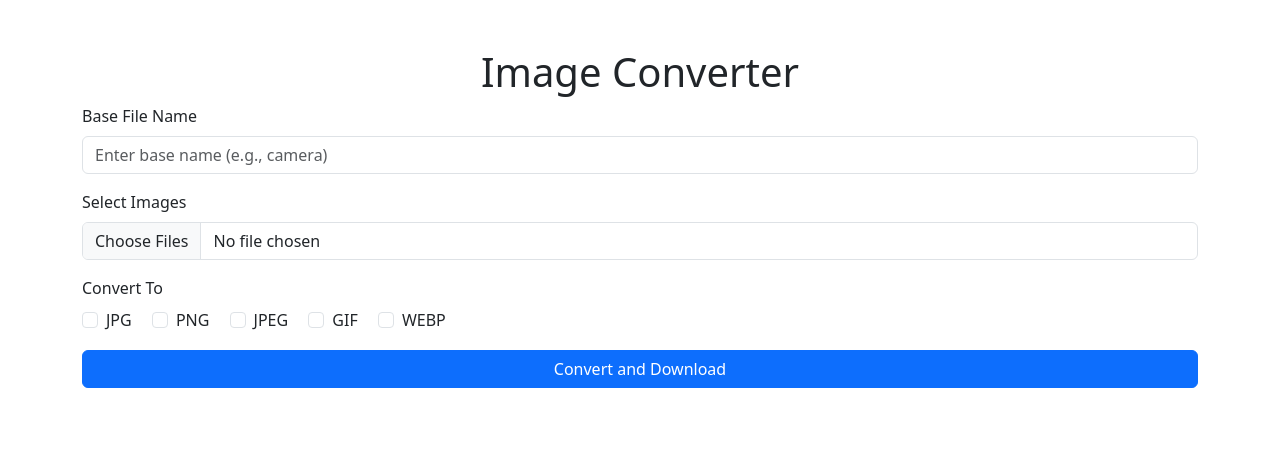
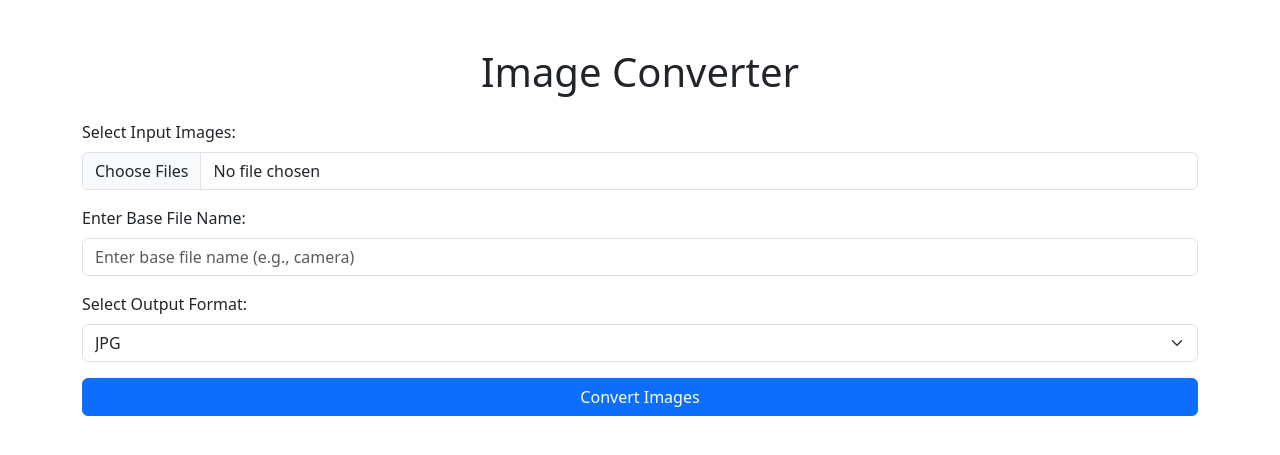
Before and after one commit to hilalsalarzi/media-downloader, a PHP site: page /converter.php in a window 1280 px wide. Shown: the top 455 px of the page. Run offline with PHP 8.4, Linux system fonts and the light colour scheme.

Commit message:
download all

```diff
--- a/converter.php
+++ b/converter.php
@@ -8,42 +8,126 @@
 </head>
 <body>
 <div class="container mt-5">
-    <h1 class="text-center">Image Converter</h1>
-    <form action="download_all.php" method="POST" enctype="multipart/form-data" id="uploadForm">
+    <h1 class="text-center mb-4">Image Converter</h1>
+    <form action="" method="POST" enctype="multipart/form-data">
         <div class="mb-3">
-            <label for="baseName" class="form-label">Base File Name</label>
-            <input type="text" class="form-control" id="baseName" name="baseName" placeholder="Enter base name (e.g., camera)" required>
+            <label class="form-label">Select Input Images:</label>
+            <input type="file" class="form-control" name="images[]" multiple accept="image/*" required>
         </div>
+
         <div class="mb-3">
-            <label for="images" class="form-label">Select Images</label>
-            <input type="file" class="form-control" id="images" name="images[]" multiple accept=".jpg,.jpeg,.png,.gif,.webp" required>
+            <label class="form-label">Enter Base File Name:</label>
+            <input type="text" class="form-control" name="baseName" placeholder="Enter base file name (e.g., camera)" required>
         </div>
+
         <div class="mb-3">
-            <label class="form-label">Convert To</label><br>
-            <div class="form-check form-check-inline">
-                <input type="checkbox" class="form-check-input" name="convertTo[]" value="jpg" id="jpg">
-                <label class="form-check-label" for="jpg">JPG</label>
-            </div>
-            <div class="form-check form-check-inline">
-                <input type="checkbox" class="form-check-input" name="convertTo[]" value="png" id="png">
-                <label class="form-check-label" for="png">PNG</label>
-            </div>
-            <div class="form-check form-check-inline">
-                <input type="checkbox" class="form-check-input" name="convertTo[]" value="jpeg" id="jpeg">
-                <label class="form-check-label" for="jpeg">JPEG</label>
-            </div>
-            <div class="form-check form-check-inline">
-                <input type="checkbox" class="form-check-input" name="convertTo[]" value="gif" id="gif">
-                <label class="form-check-label" for="gif">GIF</label>
-            </div>
-            <div class="form-check form-check-inline">
-                <input type="checkbox" class="form-check-input" name="convertTo[]" value="webp" id="webp">
-                <label class="form-check-label" for="webp">WEBP</label>
-            </div>
+            <label class="form-label">Select Output Format:</label>
+            <select name="outputExtension" class="form-select" required>
+                <option value="jpg">JPG</option>
+                <option value="png">PNG</option>
+                <option value="jpeg">JPEG</option>
+                <option value="gif">GIF</option>
+                <option value="webp">WEBP</option>
+            </select>
         </div>
-        <button type="submit" class="btn btn-primary w-100">Convert and Download</button>
+
+        <button type="submit" class="btn btn-primary w-100" name="convert">Convert Images</button>
     </form>
+
+    <?php
+    if (isset($_POST['convert']) && isset($_FILES['images']) && isset($_POST['baseName'])) {
+        $outputExtension = $_POST['outputExtension'];
+        $baseName = preg_replace('/[^a-zA-Z0-9_-]/', '', $_POST['baseName']); // Sanitize input
+        $uploadedFiles = $_FILES['images'];
+
+        $allowedExtensions = ['jpg', 'jpeg', 'png', 'gif', 'webp'];
+        $convertedDir = 'converted/';
+
+        if (!is_dir($convertedDir)) mkdir($convertedDir, 0777, true);
+
+        $convertedImages = [];
+        $counter = 1;
+
+        foreach ($uploadedFiles['name'] as $index => $fileName) {
+            $tempPath = $uploadedFiles['tmp_name'][$index];
+            $fileExt = strtolower(pathinfo($fileName, PATHINFO_EXTENSION));
+
+            if (in_array($fileExt, $allowedExtensions)) {
+                $newFileName = $baseName . '_' . $counter . '.' . $outputExtension;
+                $outputPath = $convertedDir . $newFileName;
+
+                $image = null;
+                switch ($fileExt) {
+                    case 'jpg':
+                    case 'jpeg':
+                        $image = imagecreatefromjpeg($tempPath);
+                        break;
+                    case 'png':
+                        $image = imagecreatefrompng($tempPath);
+                        break;
+                    case 'gif':
+                        $image = imagecreatefromgif($tempPath);
+                        break;
+                    case 'webp':
+                        $image = imagecreatefromwebp($tempPath);
+                        break;
+                }
+
+                if ($image) {
+                    switch ($outputExtension) {
+                        case 'jpg':
+                        case 'jpeg':
+                            imagejpeg($image, $outputPath);
+                            break;
+                        case 'png':
+                            imagepng($image, $outputPath);
+                            break;
+                        case 'gif':
+                            imagegif($image, $outputPath);
+                            break;
+                        case 'webp':
+                            imagewebp($image, $outputPath);
+                            break;
+                    }
+                    imagedestroy($image);
+                    $convertedImages[] = $outputPath;
+                    $counter++;
+                }
+            }
+        }
+
+        if (!empty($convertedImages)) {
+            echo '<div class="mt-4">';
+            echo '<h3>Converted Images:</h3>';
+            echo '<form action="download_all.php" method="POST" id="downloadForm">';
+            echo '<div class="mb-3">';
+            echo '<input type="checkbox" id="selectAll" class="form-check-input"> <label for="selectAll">Select All</label>';
+            echo '</div>';
+            echo '<div class="row">';
+            foreach ($convertedImages as $imagePath) {
+                echo '<div class="col-md-3 text-center">';
+                echo '<input type="checkbox" name="images[]" value="' . $imagePath . '" class="form-check-input converted-image-checkbox">';
+                echo '<img src="' . $imagePath . '" class="img-thumbnail mb-2" alt="Converted Image">';
+                echo '</div>';
+            }
+            echo '</div>';
+            echo '<button type="submit" class="btn btn-success w-100 mt-3">Download Selected</button>';
+            echo '</form>';
+            echo '</div>';
+        } else {
+            echo '<div class="alert alert-warning mt-3">No valid images were uploaded for conversion.</div>';
+        }
+    }
+    ?>
 </div>
+
 <script src="https://cdn.jsdelivr.net/npm/bootstrap@5.3.0-alpha3/dist/js/bootstrap.bundle.min.js"></script>
+<script>
+    // Select All Checkbox
+    document.getElementById('selectAll').addEventListener('click', function() {
+        const checkboxes = document.querySelectorAll('.converted-image-checkbox');
+        checkboxes.forEach(checkbox => checkbox.checked = this.checked);
+    });
+</script>
 </body>
 </html>
```
Also changed, not shown: download_all.php (+15 -70 lines).
